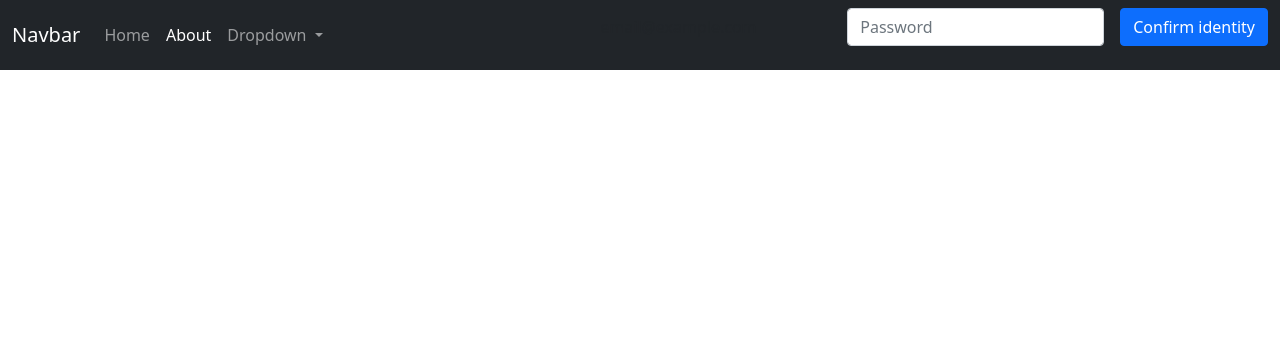
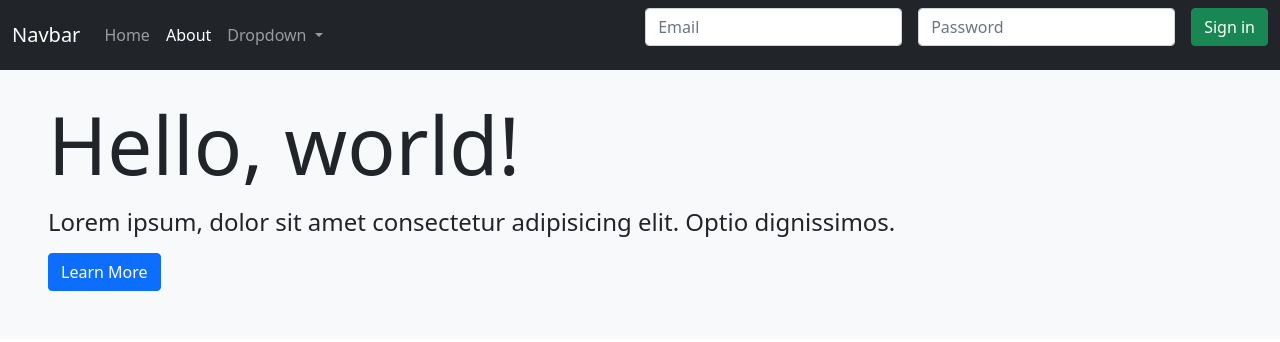
Before and after one commit to idosarue/DI_Bootcamp, a plain HTML site: page week1/day4/exercises/components/index.html in a window 1280 px wide. Drawn offline with nearby package versions, Linux system fonts and the light colour scheme.

Commit message:
added jumbo

```diff
--- a/week1/day4/exercises/components/index.html
+++ b/week1/day4/exercises/components/index.html
@@ -11,6 +11,7 @@
     <title>Hello, world!</title>
   </head>
   <body>
+      <header>
         <nav class="navbar fixed-top navbar-expand-lg navbar-dark bg-dark">
             <div class="container-fluid">
               <a class="navbar-brand" href="#">Navbar</a>
@@ -40,19 +41,26 @@
                 <form class="row g-3">
                     <div class="col-auto">
                       <label for="staticEmail2" class="visually-hidden">Email</label>
-                  <input type="text" readonly class="form-control-plaintext" id="staticEmail2" value="email@example.com">
+                      <input type="email" class="form-control" id="inputPassword2" placeholder="Email">
                     </div>
                     <div class="col-auto">
                       <label for="inputPassword2" class="visually-hidden">Password</label>
                       <input type="password" class="form-control" id="inputPassword2" placeholder="Password">
                     </div>
                     <div class="col-auto">
-                  <button type="submit" class="btn btn-primary mb-3">Confirm identity</button>
+                      <button type="submit" class="btn btn-success mb-3">Sign in</button>
                     </div>
                   </form>
               </div>
             </div>
           </nav>
+          <div  class="mt-5 p-5 text-left bg-light ">
+            <h1 class="display-1 mb-3">Hello, world!</h1>
+            <h4 class="mb-3">Lorem ipsum, dolor sit amet consectetur adipisicing elit. Optio dignissimos.</h4>
+            <a class="btn btn-primary" href="" role="button">Learn More</a>
+          </div>
+      </header>
+
     <script src="https://cdn.jsdelivr.net/npm/@popperjs/core@2.9.2/dist/umd/popper.min.js" integrity="sha384-IQsoLXl5PILFhosVNubq5LC7Qb9DXgDA9i+tQ8Zj3iwWAwPtgFTxbJ8NT4GN1R8p" crossorigin="anonymous"></script>
     <script src="https://cdn.jsdelivr.net/npm/bootstrap@5.0.2/dist/js/bootstrap.min.js" integrity="sha384-cVKIPhGWiC2Al4u+LWgxfKTRIcfu0JTxR+EQDz/bgldoEyl4H0zUF0QKbrJ0EcQF" crossorigin="anonymous"></script>
   </body>
```
Lines whose indentation alone changed are shown as unchanged.
